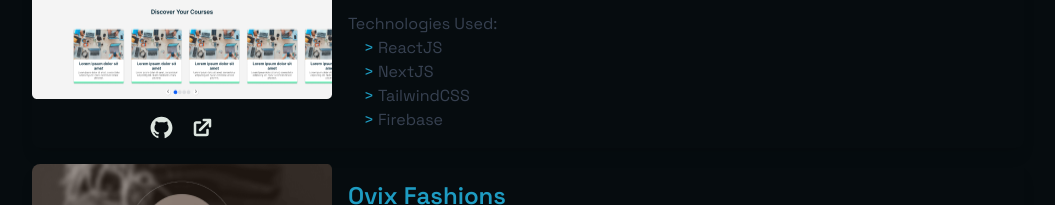
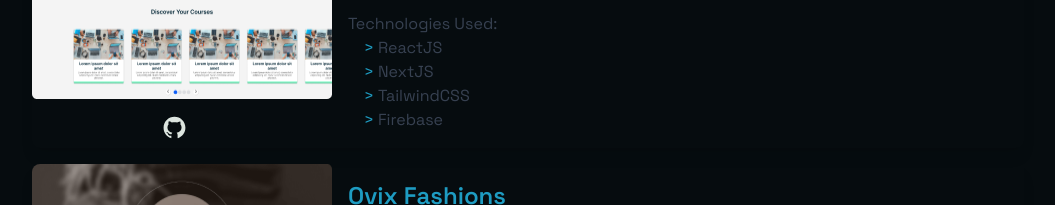
Before and after one commit to SankhajaH/Portfolio, a Next.js app: page / in a window 1280 px wide. Shown: the part 1408-1613 px from the top of the page, without its empty margins (112-1167 px from the left). Built offline with nearby package versions, Linux system fonts and the light colour scheme.

Commit message:
modify: project card

```diff
--- a/src/components/ProjectCard.jsx
+++ b/src/components/ProjectCard.jsx
@@ -15,6 +15,7 @@ const ProjectCard = ({id, image, title, description, tags, source, visit}) => {
                     >
                         <AiFillGithub size={25} />
                     </a>
+                    {visit && visit != '' && (
                         <a
                             href={visit}
                             target='_blank'
@@ -23,6 +24,7 @@ const ProjectCard = ({id, image, title, description, tags, source, visit}) => {
                         >
                             <HiExternalLink size={25} />
                         </a>
+                    )}
                 </div>
             </div>
             <div className='w-full md:w-2/3 p-4 bg-white dark:bg-gray-800 bg-opacity-75 flex flex-col justify-center'>
```
Lines whose indentation alone changed are shown as unchanged.
